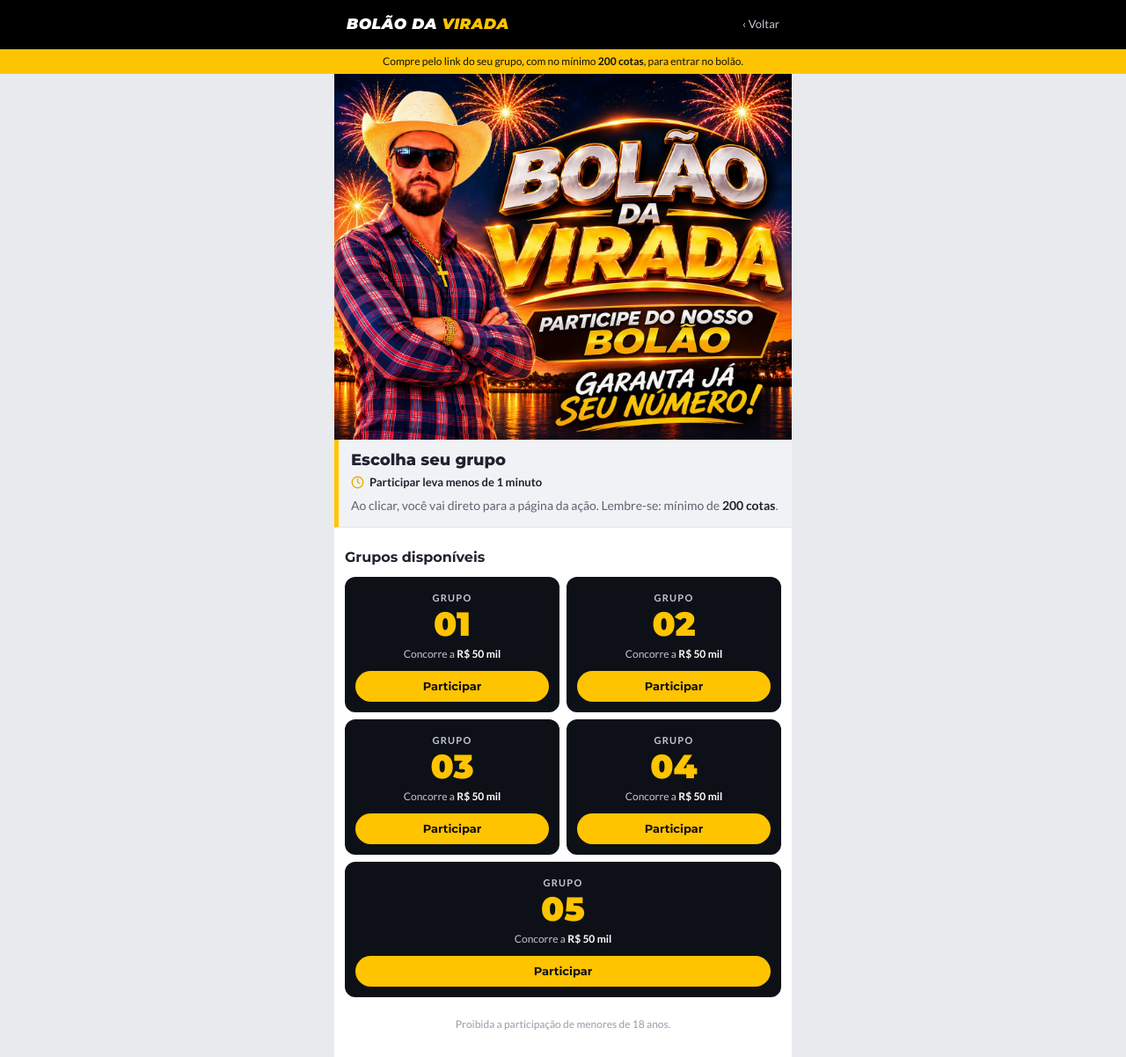
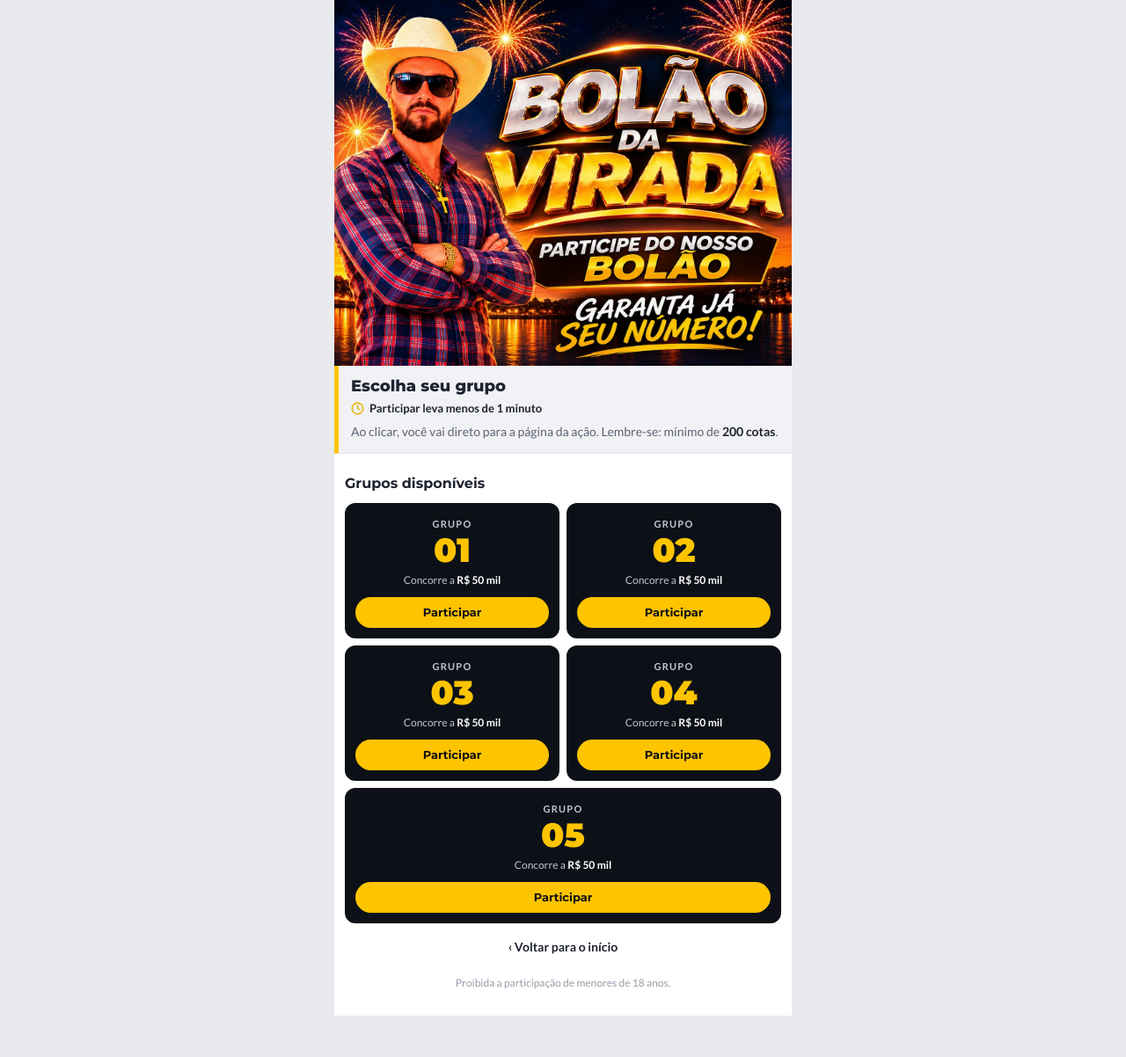
Before and after one commit to NemSeAtreva/bolao-da-virada, a plain HTML site: page como-funciona.html in a window 1280 px wide. Shown: the whole page at 88% size. After the commit the page ends 1155 px from the top, so only its background shows below. Drawn offline with Linux system fonts and the light colour scheme.

Commit message:
Remove cabeçalho e faixa de aviso, banner no topo

```diff
--- a/assets/style.css
+++ b/assets/style.css
@@ -61,7 +61,7 @@ b, strong { color: var(--titulo); font-weight: 700; }
   max-width: var(--coluna);
   margin: 0 auto;
   background: #fff;
-  min-height: calc(100vh - 80px);
+  min-height: 100vh;
   padding-bottom: 100px;
 }
 body:not(:has(.barra-fixa)) .app { padding-bottom: 28px; }
@@ -218,3 +218,6 @@ h2 { font-size: 16px; font-weight: 700; color: var(--titulo); margin: 24px 0 10p
 }
 .btn:hover { background: var(--amarelo-hover); }
 .btn svg { width: 20px; height: 20px; }
+
+.link-voltar { display: block; text-align: center; margin-top: 16px; font-size: 14px; font-weight: 700; color: var(--titulo); }
+.link-voltar:hover { text-decoration: underline; }
--- a/como-funciona.html
+++ b/como-funciona.html
@@ -7,16 +7,9 @@
   <link rel="preconnect" href="https://fonts.googleapis.com" />
   <link rel="preconnect" href="https://fonts.gstatic.com" crossorigin />
   <link href="https://fonts.googleapis.com/css2?family=Lato:wght@400;700&family=Montserrat:ital,wght@0,700;0,800;0,900;1,900&display=swap" rel="stylesheet" />
-  <link rel="stylesheet" href="assets/style.css?v=11" />
+  <link rel="stylesheet" href="assets/style.css?v=12" />
 </head>
 <body>
-  <header class="topo">
-    <div class="dentro">
-      <a class="marca" href="index.html">BOLÃO DA <span>VIRADA</span></a>
-      <a class="voltar" href="index.html">‹ Voltar</a>
-    </div>
-  </header>
-  <div class="alerta">Compre pelo link do seu grupo, com no mínimo <b>200 cotas</b>, para entrar no bolão.</div>
 
   <div class="app">
     <img class="capa" src="assets/banner.jpg?v=2" width="1402" height="1122" alt="Bolão da Virada" />
@@ -33,6 +26,8 @@
     <div class="conteudo">
       <h2>Grupos disponíveis</h2>
       <div class="grupos" id="grupos"></div>
+
+      <a class="link-voltar" href="index.html">‹ Voltar para o início</a>
 
       <p class="aviso">Proibida a participação de menores de 18 anos.</p>
     </div>
```
Also changed, not shown: index.html (+1 -5 lines).
